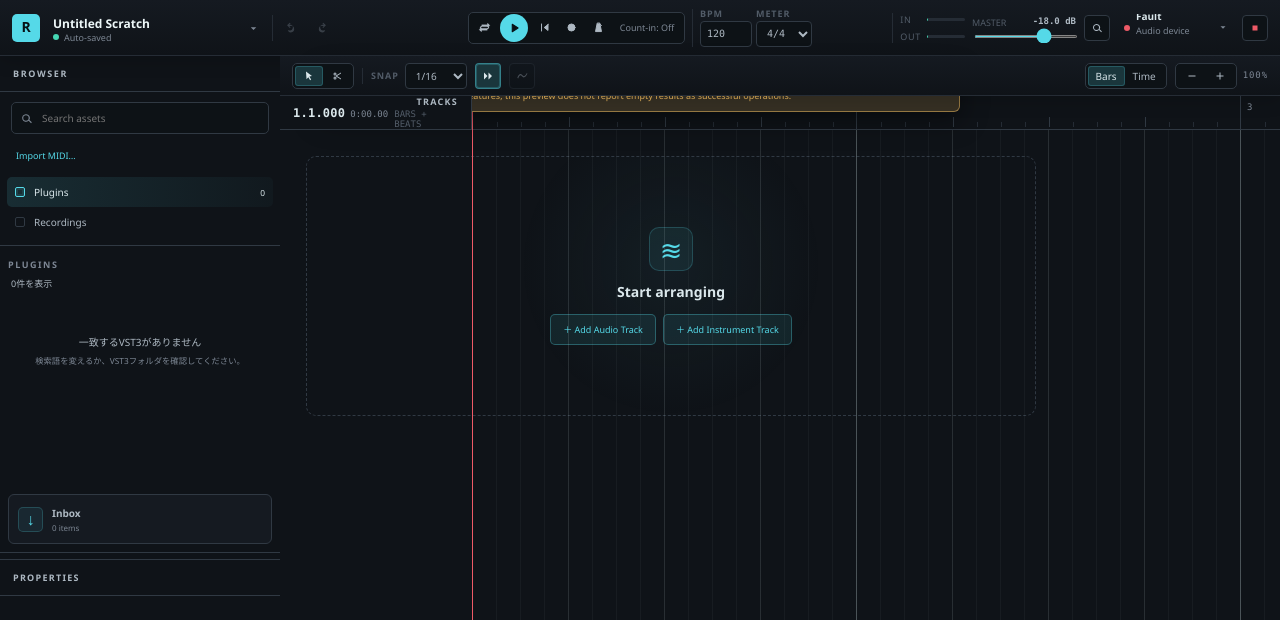
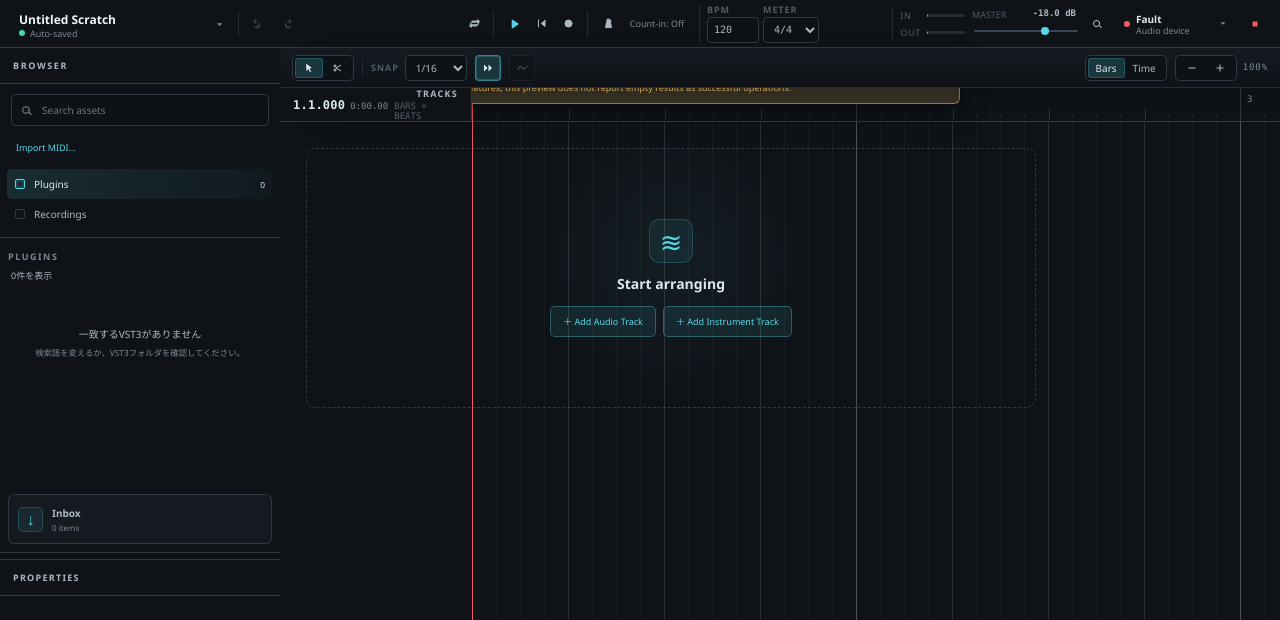
Before and after one commit to endo-ly/riffra, a React (Vite) app in the folder apps/desktop/: page / in a window 1280 px wide. Shown: the top 620 px of the page. Built offline with nearby package versions, Linux system fonts and the light colour scheme.

Commit message:
Refine transport controls and recording command flow (#11)
* fix(desktop): refine transport and recording controls

* fix(desktop): simplify recording command flow

* fix(desktop): separate recording and inbox refresh errors

```diff
--- a/apps/desktop/src/app/layout/GlobalControlBar.module.css
+++ b/apps/desktop/src/app/layout/GlobalControlBar.module.css
@@ -8,9 +8,9 @@
   height: var(--size-global-control-bar);
   padding: 0 12px;
   overflow: hidden;
-  background: linear-gradient(180deg, var(--color-bg-surface), var(--color-bg-panel));
-  border-bottom: 1px solid var(--color-border-subtle);
-  box-shadow: 0 5px 18px rgba(0, 0, 0, 0.16);
+  background: var(--color-bg-panel);
+  border-bottom: 1px solid var(--color-border-default);
+  box-shadow: none;
   user-select: none;
   z-index: 4;
 }
@@ -26,19 +26,6 @@
 .projectControls {
   gap: 6px;
   overflow: hidden;
-}
-
-.appMark {
-  width: 28px;
-  height: 28px;
-  display: grid;
-  place-items: center;
-  flex: 0 0 auto;
-  color: var(--color-text-on-accent);
-  font-size: 14px;
-  font-weight: 800;
-  background: var(--color-accent-primary);
-  border-radius: 5px;
 }
 
 .sessionTitle {
@@ -157,8 +144,8 @@
   place-items: center;
   padding: 0;
   color: var(--color-text-secondary);
-  background: var(--color-bg-control);
-  border: 1px solid var(--color-border-default);
+  background: transparent;
+  border: 1px solid transparent;
   border-radius: 4px;
 }
 
@@ -216,7 +203,8 @@
 .audioStatusText {
   min-width: 0;
   display: grid;
-  gap: 1px;
+  grid-row: 1 / 3;
+  gap: 0;
   text-align: left;
 }
 
@@ -231,11 +219,13 @@
   color: var(--color-text-primary);
   font-size: var(--font-size-small);
   font-weight: 600;
+  line-height: 14px;
 }
 
 .audioStatusText small {
   color: var(--color-text-muted);
   font-size: var(--font-size-micro);
+  line-height: 10px;
 }
 
 .audioStatus svg {
@@ -253,8 +243,8 @@
   place-items: center;
   padding: 0;
   color: var(--color-status-danger);
-  background: var(--color-bg-control);
-  border: 1px solid var(--color-border-default);
+  background: transparent;
+  border: 1px solid transparent;
   border-radius: 4px;
 }
 
--- a/apps/desktop/src/app/layout/GlobalControlBar.tsx
+++ b/apps/desktop/src/app/layout/GlobalControlBar.tsx
@@ -45,9 +45,6 @@ export function GlobalControlBar(props: GlobalControlBarProps) {
   return (
     <header className={styles.controlBar} aria-label="Global controls" data-global-control-bar>
       <div className={styles.projectControls}>
-        <span className={styles.appMark} aria-hidden="true">
-          R
-        </span>
         <button
           type="button"
           className={styles.sessionTitle}
--- a/apps/desktop/src/features/audio/AudioMonitor.module.css
+++ b/apps/desktop/src/features/audio/AudioMonitor.module.css
@@ -45,9 +45,55 @@
 .master input {
   grid-column: 1 / 3;
   width: 100%;
-  height: 3px;
-  margin-top: 6px;
-  accent-color: var(--color-accent-primary);
+  height: 14px;
+  margin-top: 3px;
+  padding: 0;
+  appearance: none;
+  -webkit-appearance: none;
+  background: transparent;
+  cursor: pointer;
+}
+
+.master input::-webkit-slider-runnable-track {
+  height: 2px;
+  background: var(--color-border-strong);
+  border-radius: 1px;
+}
+
+.master input::-webkit-slider-thumb {
+  width: 8px;
+  height: 8px;
+  margin-top: -3px;
+  -webkit-appearance: none;
+  appearance: none;
+  background: var(--color-accent-primary);
+  border: 0;
+  border-radius: 50%;
+}
+
+.master input::-moz-range-track {
+  height: 2px;
+  background: var(--color-border-strong);
+  border-radius: 1px;
+}
+
+.master input::-moz-range-progress {
+  height: 2px;
+  background: var(--color-border-strong);
+  border-radius: 1px;
+}
+
+.master input::-moz-range-thumb {
+  width: 8px;
+  height: 8px;
+  background: var(--color-accent-primary);
+  border: 0;
+  border-radius: 50%;
+}
+
+.master input:focus-visible {
+  outline: 1px solid var(--color-accent-primary);
+  outline-offset: 2px;
 }
 
 @media (max-width: 1280px) {
--- a/apps/desktop/src/features/transport/TransportControls.module.css
+++ b/apps/desktop/src/features/transport/TransportControls.module.css
@@ -11,11 +11,21 @@
   display: flex;
   align-items: center;
   gap: 1px;
-  box-sizing: border-box;
-  padding: 2px;
-  background: var(--color-bg-control);
-  border: 1px solid var(--color-border-default);
-  border-radius: 5px;
+  background: transparent;
+  border: 0;
+  border-radius: 0;
+}
+
+.transportGroup {
+  display: flex;
+  align-items: center;
+  gap: 1px;
+}
+
+.transportGroup + .transportGroup {
+  margin-left: 5px;
+  padding-left: 7px;
+  border-left: 1px solid var(--color-border-subtle);
 }
 
 .transportActions button {
@@ -47,25 +57,28 @@
 
 .transportActions button.toggleActive {
   color: var(--color-accent-primary);
-  background: color-mix(in srgb, var(--color-accent-primary) 12%, var(--color-bg-control));
+  background: color-mix(in srgb, var(--color-accent-primary) 12%, transparent);
 }
 
 .transportActions button.toggleActive:hover:not(:disabled) {
-  background: color-mix(in srgb, var(--color-accent-primary) 18%, var(--color-bg-control));
+  background: color-mix(in srgb, var(--color-accent-primary) 18%, transparent);
 }
 
 .transportActions .playButton {
-  width: 28px;
-  height: 28px;
-  margin: -1px 2px;
-  color: var(--color-text-on-accent);
-  background: var(--color-accent-primary);
-  border-radius: 50%;
+  color: var(--color-accent-primary);
 }
 
 .transportActions .playButton:hover:not(:disabled) {
-  color: var(--color-text-on-accent);
-  background: color-mix(in srgb, var(--color-accent-primary) 84%, var(--color-text-strong));
+  color: var(--color-accent-primary);
+  background: color-mix(in srgb, var(--color-accent-primary) 10%, transparent);
+}
+
+.transportActions .playButton.playing {
+  background: color-mix(in srgb, var(--color-accent-primary) 14%, transparent);
+}
+
+.transportActions .playButton.playing:hover:not(:disabled) {
+  background: color-mix(in srgb, var(--color-accent-primary) 18%, transparent);
 }
 
 .transportActions .playButton svg {
@@ -75,11 +88,11 @@
 
 .transportActions .recordButton.active {
   color: var(--color-status-danger);
-  background: color-mix(in srgb, var(--color-status-danger) 13%, var(--color-bg-control));
+  background: color-mix(in srgb, var(--color-status-danger) 13%, transparent);
 }
 
 .transportActions .recordButton.active:hover:not(:disabled) {
-  background: color-mix(in srgb, var(--color-status-danger) 19%, var(--color-bg-control));
+  background: color-mix(in srgb, var(--color-status-danger) 19%, transparent);
 }
 
 .transportActions .countInButton {
@@ -93,6 +106,11 @@
 
 .transportActions .countInButton.toggleActive {
   color: var(--color-accent-primary);
+  background: transparent;
+}
+
+.transportActions .countInButton.toggleActive:hover:not(:disabled) {
+  background: var(--color-bg-control-hover);
 }
 
 .timebase {
--- a/apps/desktop/src/features/transport/TransportControls.tsx
+++ b/apps/desktop/src/features/transport/TransportControls.tsx
@@ -87,14 +87,22 @@ export function TransportControls(props: TransportControlsProps) {
       });
   };
 
+  const recordingControlLabel = recordingCommandPending
+    ? 'Recording command pending'
+    : recordingActive
+      ? 'Stop recording'
+      : 'Start recording';
+
   return (
     <div className={styles.transport}>
       <div className={styles.transportActions}>
+        <div className={styles.transportGroup}>
           <button
             type="button"
             className={session.arrangement.loopRange.enabled ? styles.toggleActive : undefined}
             aria-pressed={session.arrangement.loopRange.enabled}
             aria-label="Toggle loop"
+            title={session.arrangement.loopRange.enabled ? 'Disable loop' : 'Enable loop'}
             onClick={() => {
               const range = session.arrangement.loopRange;
               const barTicks =
@@ -113,38 +121,44 @@ export function TransportControls(props: TransportControlsProps) {
           >
             <TransportIcon name="loop" />
           </button>
+        </div>
+        <div className={styles.transportGroup}>
           <button
             type="button"
-          className={styles.playButton}
+            className={clsx(styles.playButton, transportPlaying && styles.playing)}
             aria-label={transportPlaying ? 'Stop playback' : 'Play'}
+            title={transportPlaying ? 'Stop playback' : 'Play'}
             onClick={() => void (transportPlaying ? onStop() : onPlay())}
           >
             <TransportIcon name={transportPlaying ? 'stop' : 'play'} />
           </button>
-        <button type="button" aria-label="Stop and go to start" onClick={() => void onGoToStart()}>
+          <button
+            type="button"
+            aria-label="Stop and go to start"
+            title="Stop and go to start"
+            onClick={() => void onGoToStart()}
+          >
             <TransportIcon name="rewind" />
           </button>
           <button
             type="button"
             disabled={recordingCommandPending}
             className={clsx(styles.recordButton, recordingActive && styles.active)}
+            aria-pressed={recordingActive}
             onClick={() => void onToggleRecording()}
-          aria-label={
-            recordingCommandPending
-              ? 'Recording command pending'
-              : recordingActive
-                ? 'Stop recording'
-                : 'Start recording'
-          }
+            aria-label={recordingControlLabel}
+            title={recordingControlLabel}
           >
             <TransportIcon name="record" />
           </button>
+        </div>
+        <div className={styles.transportGroup}>
           <button
             type="button"
             className={session.settings.metronomeEnabled ? styles.toggleActive : undefined}
             aria-pressed={session.settings.metronomeEnabled}
             aria-label="Toggle metronome"
-          title="Metronome"
+            title={session.settings.metronomeEnabled ? 'Disable metronome' : 'Enable metronome'}
             onClick={() =>
               void api
                 .updateSessionSettings({
@@ -173,11 +187,13 @@ export function TransportControls(props: TransportControlsProps) {
             Count-in: {describeCountIn(session)}
           </button>
         </div>
+      </div>
       <div className={styles.timebase} aria-label="Project timebase">
         <label>
           <span>BPM</span>
           <input
             aria-label="Project BPM"
+            title="Project BPM"
             type="number"
             min="20"
             max="400"
@@ -194,6 +210,7 @@ export function TransportControls(props: TransportControlsProps) {
           <span>METER</span>
           <select
             aria-label="Project time signature"
+            title="Project time signature"
             value={signatureDraft}
             onChange={(event) => {
               setSignatureDraft(event.currentTarget.value);
--- a/apps/desktop/src/styles/tokens.css
+++ b/apps/desktop/src/styles/tokens.css
@@ -47,7 +47,7 @@
   --size-control-dense: 26px;
   --size-control-normal: 28px;
   --size-toolbar: 40px;
-  --size-global-control-bar: 56px;
+  --size-global-control-bar: 48px;
   --size-play-surface-compact: 48px;
   --size-play-surface-expanded: 220px;
 }
```
Also changed, not shown: apps/desktop/src/features/recording/hooks/useRecording.ts (+44 -25 lines), 2 other files (tests, documents, lock files or other folders). Lines whose indentation alone changed are shown as unchanged.
